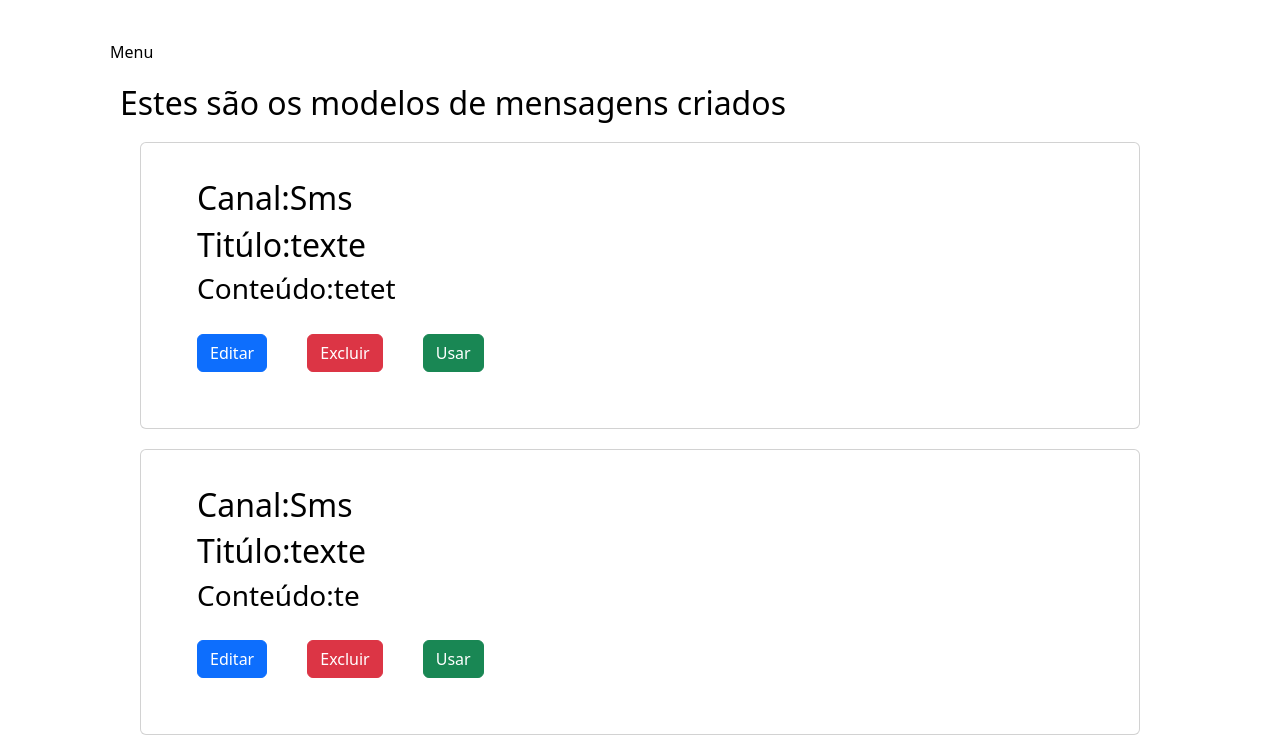
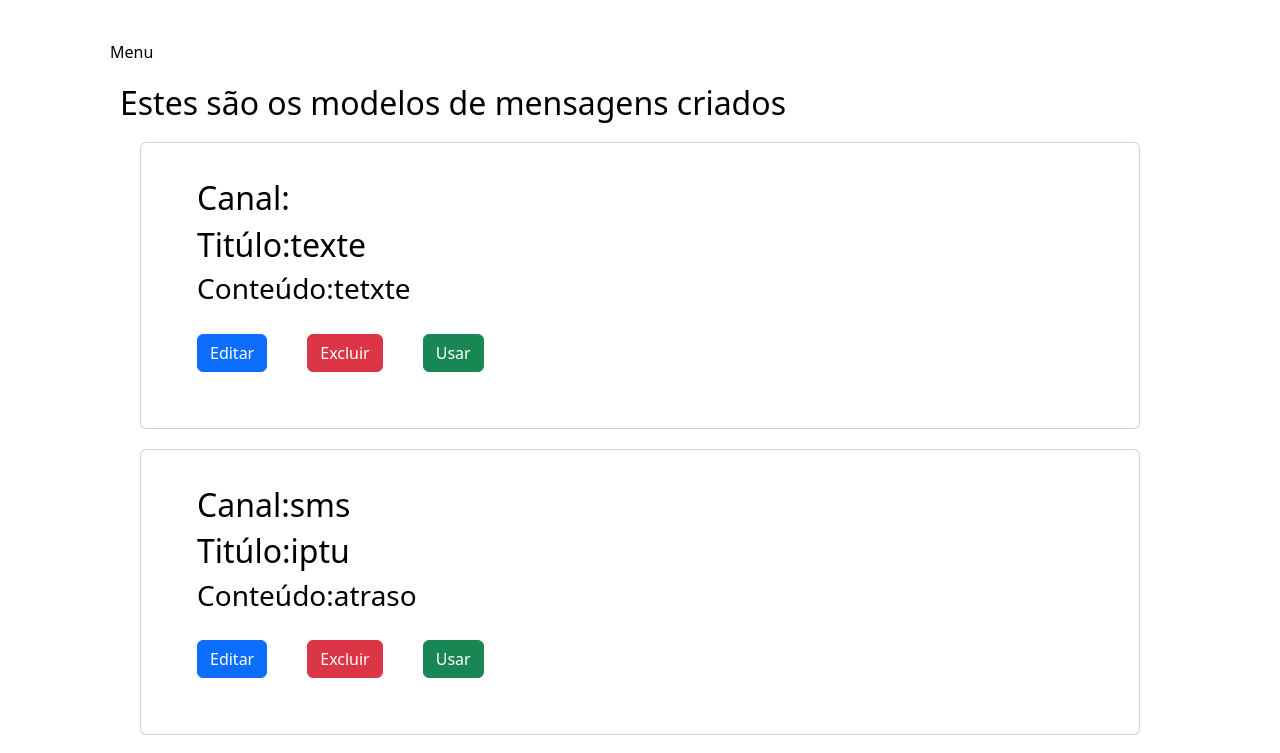
Before and after one commit to Tracker-Message/front-end, a Vue app in the folder tracker/: page /MyModelos in a window 1280 px wide. Shown: the top 753 px of the page. Built offline with nearby package versions, Linux system fonts and the light colour scheme; data requests are answered from the project's data file; the HTML template or start-up script is replaced by a standard one.

Commit message:
os dois metos estaõ prontos

```diff
--- a/tracker/db/db.json
+++ b/tracker/db/db.json
@@ -2,16 +2,22 @@
   "autenticar": [],
   "modelos": [
     {
+      "canal": null,
       "name": "texte",
-      "content": "tetet",
-      "canais": "Sms",
+      "content": "tetxte",
       "id": 1
     },
     {
-      "name": "texte",
-      "content": "te",
-      "canais": "Sms",
+      "canal": "sms",
+      "name": "iptu",
+      "content": "atraso",
       "id": 2
+    },
+    {
+      "canal": "whats",
+      "name": "mei",
+      "content": "precisa pagar",
+      "id": 3
     }
   ],
   "canais": [
--- a/tracker/src/views/Modelo.vue
+++ b/tracker/src/views/Modelo.vue
@@ -10,13 +10,12 @@
 <select
 class="form-select" size="1"
 aria-label="multiple select"
-name="canais"
-
+name="canal"
+v-model="canal" id="canal"
 >
     <option value="">Selecione</option>
     <option v-for="canal in canais"
-    :key="canal.id"
-     :value="canal.name" >
+    :key="canal.id" :value="canal.name">
     {{canal.name}}
     </option>
 </select>
@@ -66,9 +65,9 @@ export default{
     },
     data(){
         return{
-            canal:'',
-            name:'',
-            content:'',
+            canal:null,
+            name:null,
+            content:null,
             canais:[]
         }
     },
@@ -88,18 +87,20 @@ export default{
         const req=await fetch("http://localhost:3000/canais")
         const data=await req.json();
         this.canais=data;
-        //console.log(canais)
+
        // console.log()
+       console.log("teste 1",this.canais)
+        },
 
-        },
     //metodo post
         async ModeloForm(){
             const data={
-               // canal:this.canal,
-                name:this.name,
-                content:this.content,
+               canal:this.canal,
+               name:this.name,
+               content:this.content
+
                 //array
-                canais:"Sms"
+                //canais:"Sms"
             }
             //console.log("teste modelo: 2", data)
             const ModeloJson=JSON.stringify(data);
@@ -112,11 +113,11 @@ export default{
             const res = await req.json()
             //mensagem caso queira
             //limpando dados do form
-           // this.canal="";
+            //this.canal="";
             this.name="";
             this.content="";
             this.canais="";
-            console.log("teste 3", res)
+            console.log("teste 2", res)
         }
 
     },
--- a/tracker/src/views/MyModelos.vue
+++ b/tracker/src/views/MyModelos.vue
@@ -3,7 +3,7 @@
     <h2>Estes são os modelos de mensagens criados</h2>
     <div v-for="modelo in modelos" >
 <Card
-:canal="modelo.canais"
+:canal="modelo.canal"
 :titulo="modelo.name"
 :conteudo="modelo.content"
 
```
